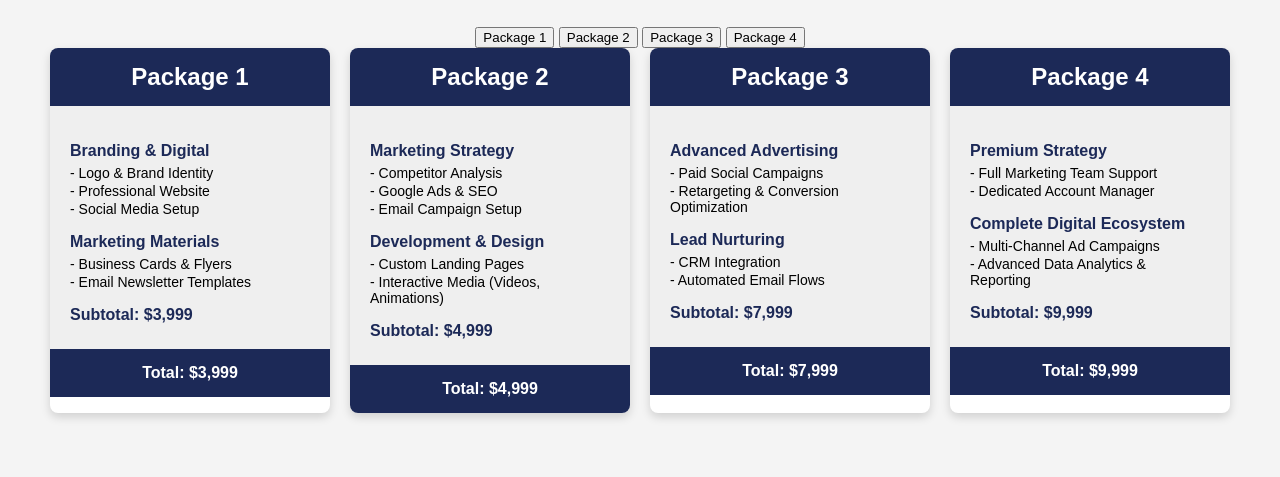
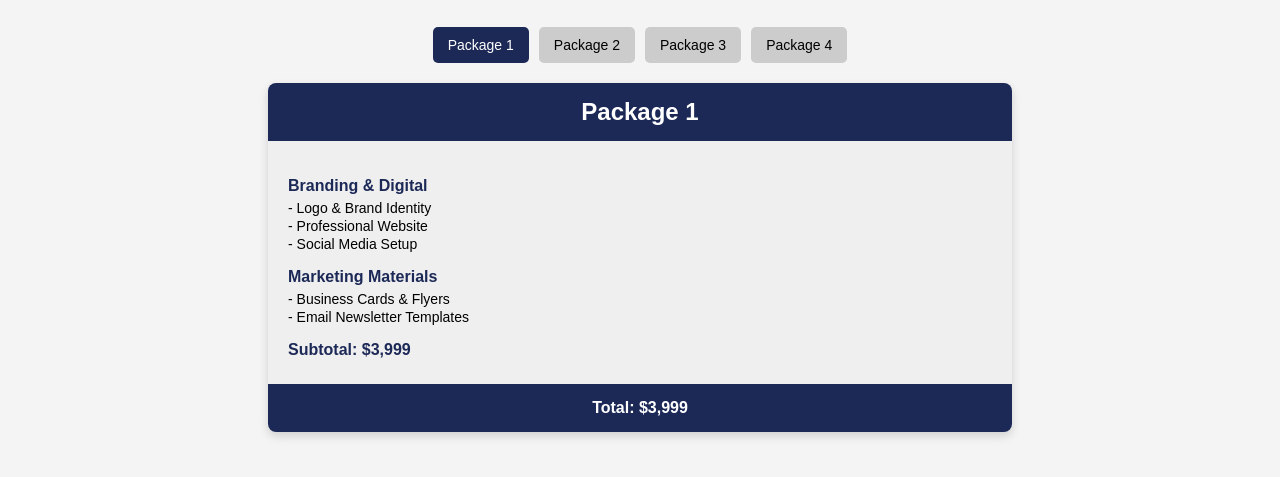
Before and after one commit to claud-exuma/developconnect-marketing, a plain HTML site: page index.html in a window 1280 px wide. Shown: the part 77-554 px from the top of the page. Drawn offline with Linux system fonts and the light colour scheme.

Commit message:
Update styles.css

```diff
--- a/styles.css
+++ b/styles.css
@@ -16,22 +16,52 @@ body {
     margin-bottom: 30px;
 }
 
+/* Toggle Buttons */
+.toggle-buttons {
+    display: flex;
+    justify-content: center;
+    gap: 10px;
+    margin-bottom: 20px;
+}
+
+.toggle-btn {
+    padding: 10px 15px;
+    border: none;
+    cursor: pointer;
+    font-size: 14px;
+    background: #ccc;
+    color: black;
+    transition: background 0.3s;
+    border-radius: 5px;
+}
+
+.toggle-btn.active {
+    background: #1C2957;
+    color: white;
+}
+
 /* Container for Packages */
 .packages-container {
     display: flex;
     justify-content: center;
-    gap: 20px;
-    flex-wrap: wrap;
+    align-items: center;
+    flex-direction: column;
 }
 
 /* Individual Package Styling */
 .package {
     background-color: white;
-    width: 280px;
+    width: 60%;
     border-radius: 8px;
     box-shadow: 0px 4px 10px rgba(0, 0, 0, 0.15);
     overflow: hidden;
     text-align: left;
+    display: none; /* Hide by default */
+}
+
+/* Show Active Package */
+.package.active {
+    display: block;
 }
 
 /* Header */
```
